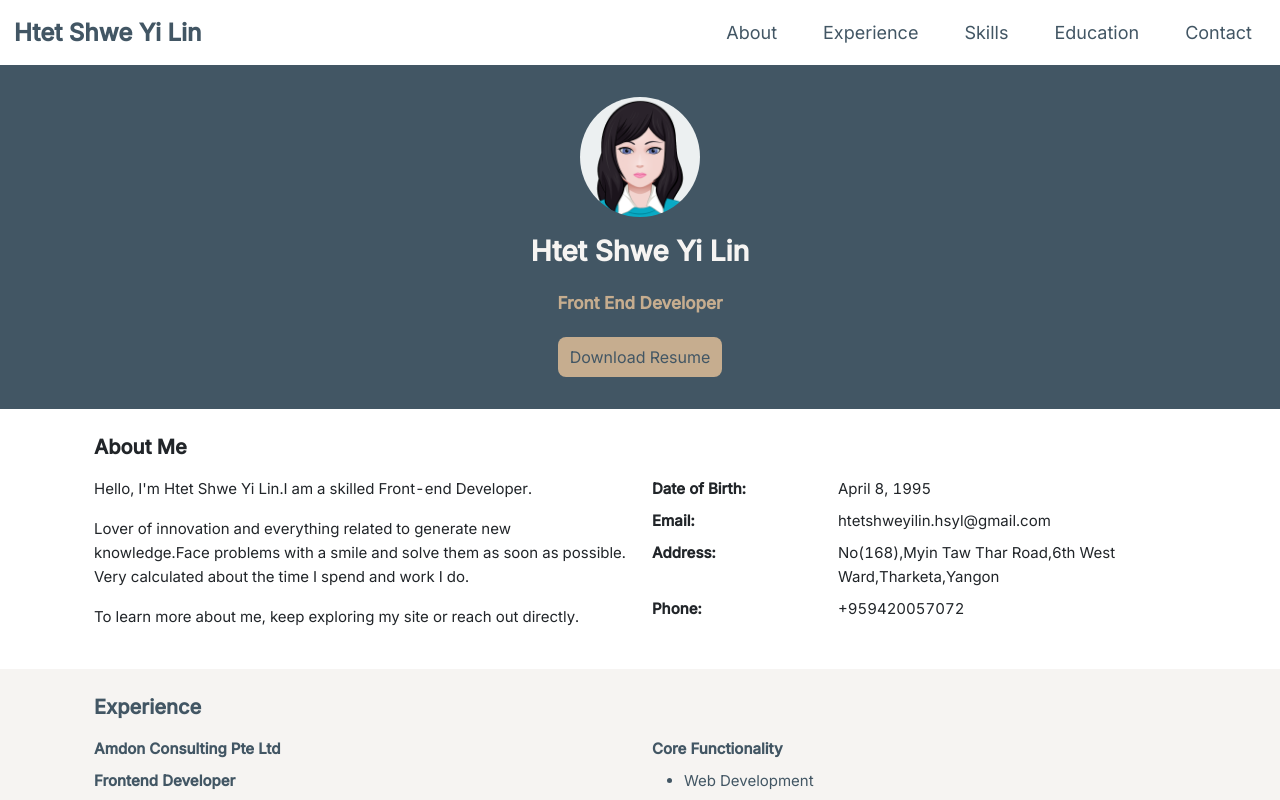
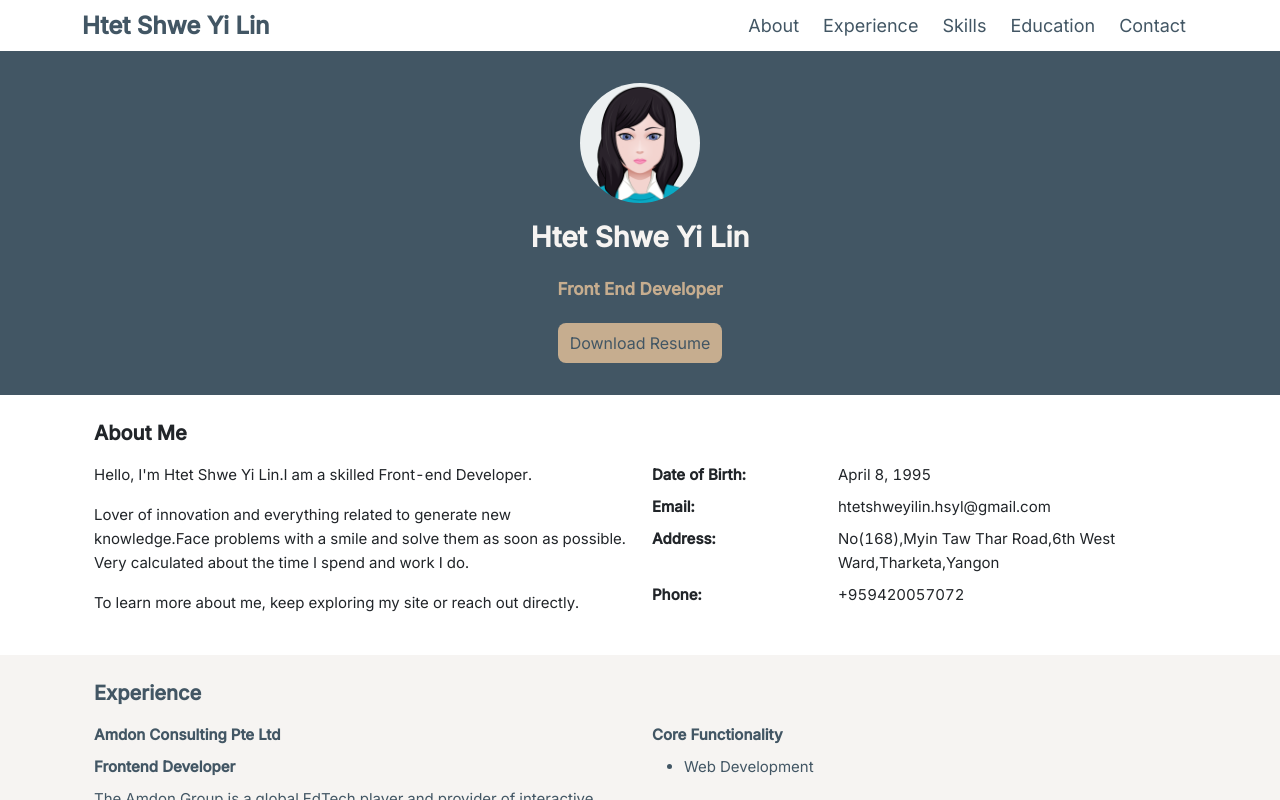
Before and after one commit to HtetShweYiLin/personal-portfolio-angular, an Angular app: page / in a window 1280 px wide. Shown: the top 800 px of the page. Built offline with nearby package versions, Linux system fonts and the light colour scheme.

Commit message:
updated: update top navigation bar

```diff
--- a/src/app/profile/components/header-bar/header-bar.component.css
+++ b/src/app/profile/components/header-bar/header-bar.component.css
@@ -13,7 +13,9 @@ li {
 /* NAVBAR STYLING STARTS */
 .sticky {
   position: fixed!important;
-  top: 0;
+  left: 50%;
+  top: 0%;
+  transform: translateX(-50%);
   width: 100%;
 }
 
@@ -21,7 +23,7 @@ li {
   display: flex;
   align-items: center;
   justify-content: space-between;
-  padding: 14px;
+  padding: 0px;
   background-color: #ffffff;
   color: #425664;
   z-index: 2;
@@ -39,13 +41,11 @@ li {
 /* NAVBAR MENU */
 .menu {
   display: flex;
-  gap: 1em;
   font-size: 18px;
 }
 
 .menu li:hover {
-  background-color: #425664;
-  border-radius: 5px;
+  background-color: #f6f4f2;
   transition: 0.3s ease;
 }
 
@@ -54,12 +54,12 @@ li {
   transition: 0.3s ease;
 }
 
-.menu li:hover > a {
+/* .menu li:hover > a {
   color: #c6ad8f;
-}
+} */
 
 .menu li {
-  padding: 5px 14px;
+  padding: 12px;
 }
 
 /*RESPONSIVE NAVBAR MENU STARTS*/
--- a/src/app/profile/components/header-bar/header-bar.component.html
+++ b/src/app/profile/components/header-bar/header-bar.component.html
@@ -1,4 +1,5 @@
 <nav id="top-navbar" class="navbar" [ngClass]="{'sticky': sticky}">
+  <div class="container">
       <!-- LOGO -->
     <div class="text-g50 h2-strong">Htet Shwe Yi Lin</div>
     <!-- NAVIGATION MENU -->
@@ -13,4 +14,5 @@
         </li>
       </div>
     </ul>
+  </div>
 </nav>
```
Lines whose indentation alone changed are shown as unchanged.
